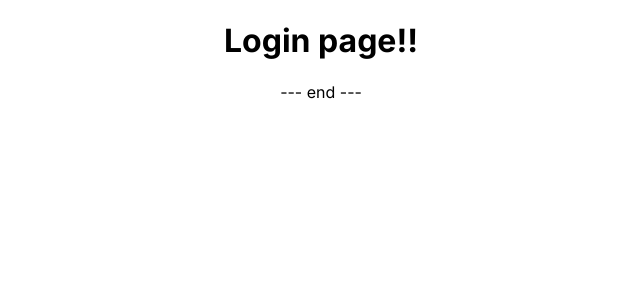
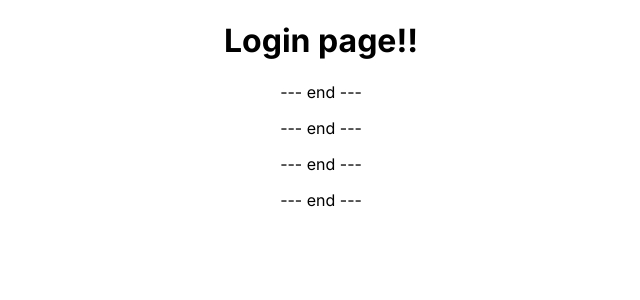
Before and after one commit to tangbaotrann/admin__server-action, a Next.js app: page /login in a window 1280 px wide. Shown: the top 300 px of the page, without its empty margins (319-959 px from the left). Built offline with nearby package versions, Linux system fonts and the light colour scheme.

Commit message:
updated: next.config

```diff
--- a/next.config.mjs
+++ /dev/null
@@ -1,9 +0,0 @@
-/** @type {import('next').NextConfig} */
-const nextConfig = {
-  output: "export",
-  images: {
-    unoptimized: true,
-  },
-};
-
-export default nextConfig;
--- a/src/app/layout.js
+++ b/src/app/layout.js
@@ -4,7 +4,7 @@ import { Inter } from "next/font/google";
 const inter = Inter({ subsets: ["latin"] });
 
 export const metadata = {
-  title: "dev_nextjs@14_cicd",
+  title: "dev_nextjs@14",
   description: "Generated by create next app",
 };
 
--- a/src/app/login/page.jsx
+++ b/src/app/login/page.jsx
@@ -6,6 +6,9 @@ function LoginPage() {
       <h1>Login page!!</h1>
 
       <p>--- end ---</p>
+      <p>--- end ---</p>
+      <p>--- end ---</p>
+      <p>--- end ---</p>
     </div>
   );
 }
--- a/src/app/page.js
+++ b/src/app/page.js
@@ -2,7 +2,6 @@ export default function Home() {
   return (
     <div style={{ textAlign: "center" }}>
       <p>Home hi! nextjs@14 cicd</p>
-      <p>Home hi! nextjs@14 cicd</p>
     </div>
   );
 }
```
Also changed, not shown: next.config.js (+0 -9 lines).
